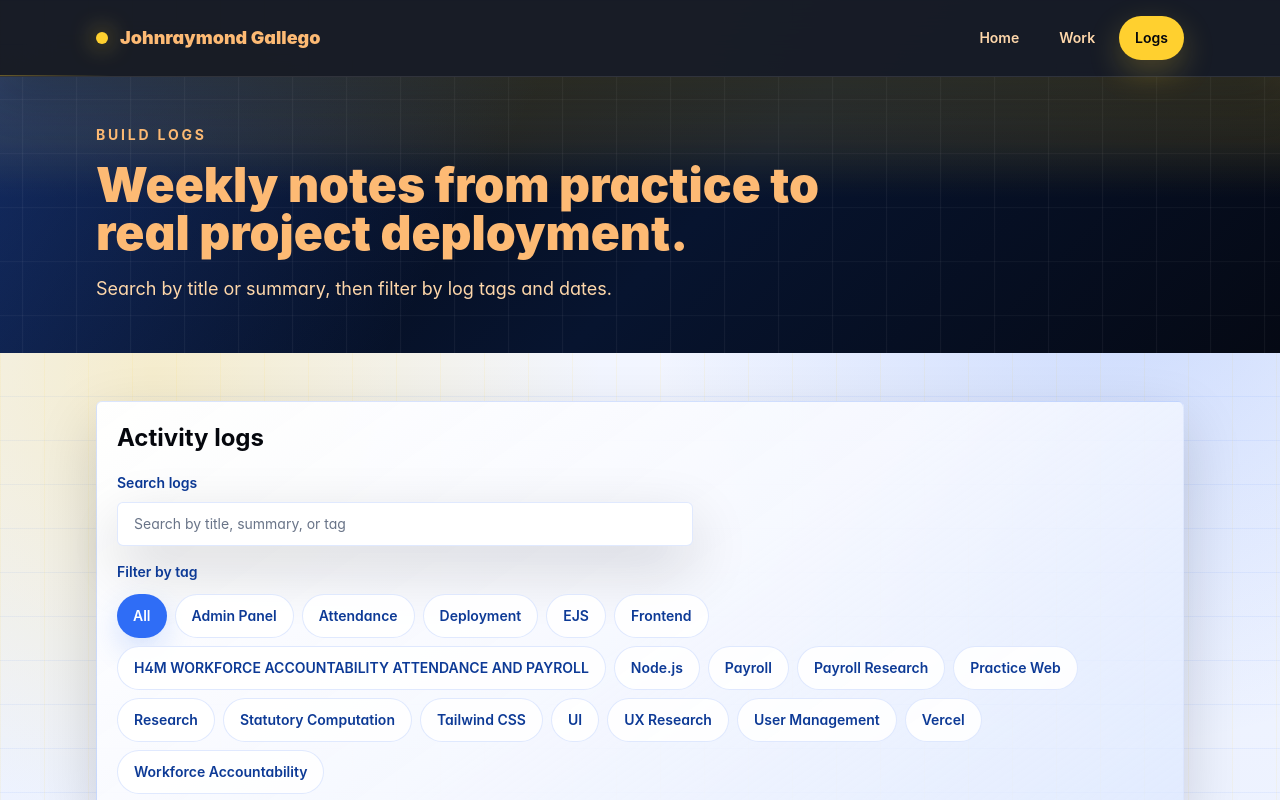
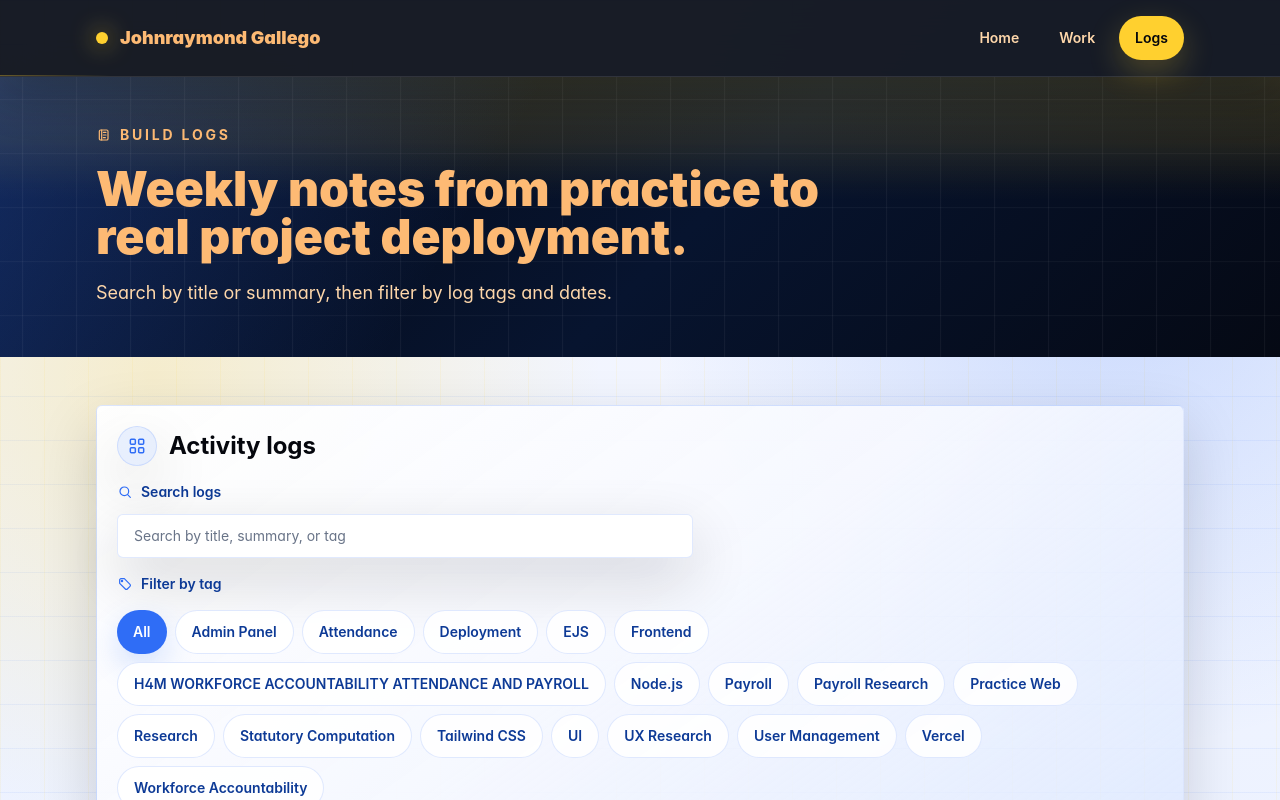
Before and after one commit to johnraymondgallego08-maker/my_portfolio, a Next.js app: page /logs in a window 1280 px wide. Shown: the top 800 px of the page. Built offline with nearby package versions, Linux system fonts and the light colour scheme; no server answers.

Commit message:
added icons

```diff
--- a/app/logs/page.tsx
+++ b/app/logs/page.tsx
@@ -1,4 +1,5 @@
 import type { Metadata } from "next";
+import { NotebookIcon } from "@/components/atoms/Icons";
 import { LogFilterList } from "@/components/molecules/LogFilterList";
 import { getLogs } from "@/lib/logs";
 
@@ -18,7 +19,8 @@ export default async function LogsPage() {
         <div className="pointer-events-none absolute left-0 top-0 h-28 w-full animate-scan-line bg-gradient-to-b from-transparent via-moss/20 to-transparent" />
         <div className="relative mx-auto max-w-6xl px-4 py-12 sm:px-6 lg:px-8">
           <div className="max-w-3xl space-y-4 motion-safe:animate-fade-up">
-            <p className="text-sm font-bold uppercase tracking-[0.2em] text-orange-300">
+            <p className="inline-flex items-center gap-2 text-sm font-bold uppercase tracking-[0.2em] text-orange-300">
+              <NotebookIcon className="h-4 w-4" />
               Build Logs
             </p>
             <h1 className="text-3xl font-black tracking-normal text-orange-300 sm:text-5xl">
--- a/app/page.tsx
+++ b/app/page.tsx
@@ -2,6 +2,19 @@ import Link from "next/link";
 import Image from "next/image";
 import { Space_Grotesk } from "next/font/google";
 import { Badge } from "@/components/atoms/Badge";
+import {
+  ArrowRightIcon,
+  CloudLaunchIcon,
+  CodeIcon,
+  DatabaseIcon,
+  LayersIcon,
+  NotebookIcon,
+  RouteIcon,
+  SearchIcon,
+  SparkIcon,
+  UserBadgeIcon,
+  WindIcon
+} from "@/components/atoms/Icons";
 import { FeaturedProjects } from "@/components/sections/FeaturedProjects";
 import { Timeline } from "@/components/sections/Timeline";
 import { getFeaturedProjects, getProjects } from "@/lib/projects";
@@ -12,15 +25,21 @@ const heroFont = Space_Grotesk({
   display: "swap"
 });
 
+const highlightCards = [
+  { label: "Role", value: "4th Year Intern", Icon: UserBadgeIcon },
+  { label: "Focus", value: "Systems and UX flow", Icon: SparkIcon },
+  { label: "Stack", value: "Node.js, EJS, Tailwind, Vercel", Icon: LayersIcon }
+];
+
 const movingTech = [
-  "Next.js",
-  "TypeScript",
-  "Tailwind CSS",
-  "Markdown Logs",
-  "Local JSON",
-  "Static Routes",
-  "SEO Metadata",
-  "Vercel"
+  { label: "Next.js", Icon: CodeIcon },
+  { label: "TypeScript", Icon: CodeIcon },
+  { label: "Tailwind CSS", Icon: WindIcon },
+  { label: "Markdown Logs", Icon: NotebookIcon },
+  { label: "Local JSON", Icon: DatabaseIcon },
+  { label: "Static Routes", Icon: RouteIcon },
+  { label: "SEO Metadata", Icon: SearchIcon },
+  { label: "Vercel", Icon: CloudLaunchIcon }
 ];
 
 export default function HomePage() {
@@ -43,11 +62,8 @@ export default function HomePage() {
                 UEP INTERN / 2026
               </p>
               <h1 className={`${heroFont.className} max-w-3xl text-2xl font-bold leading-tight tracking-[0.035em] text-orange-300 sm:text-4xl lg:text-5xl`}>
-                <span className="block text-lg font-bold tracking-[0.08em] text-orange-100 sm:text-2xl">
-                  Hi, I&apos;m John.
-                </span>
-                <span className="mt-3 block">
-                  Johnraymond Gallego designs practical systems with a polished digital edge.
+                <span className="block">
+                  John Raymond Gallego builds polished, practical systems.
                 </span>
               </h1>
               <p className="max-w-2xl text-base leading-7 text-orange-200 sm:text-lg sm:leading-8">
@@ -55,13 +71,12 @@ export default function HomePage() {
               </p>
             </div>
             <div className="grid gap-3 sm:grid-cols-3">
-              {[
-                ["Role", "4th Year Intern"],
-                ["Focus", "Systems and UX flow"],
-                ["Stack", "Node.js, EJS, Tailwind, Vercel"]
-              ].map(([label, value]) => (
+              {highlightCards.map(({ label, value, Icon }) => (
                 <div className="animated-border rounded-md border border-white/10 bg-gradient-to-br from-white/[0.12] to-white/[0.04] p-4 shadow-soft backdrop-blur transition duration-300 hover:-translate-y-1 hover:bg-white/[0.14]" key={label}>
-                  <p className="text-xs font-bold uppercase tracking-[0.16em] text-orange-300">
+                  <span className="inline-flex h-10 w-10 items-center justify-center rounded-full border border-white/10 bg-white/[0.08] text-orange-100 shadow-[0_10px_22px_rgba(10,18,38,0.22)]">
+                    <Icon className="h-5 w-5" />
+                  </span>
+                  <p className="mt-3 text-xs font-bold uppercase tracking-[0.16em] text-orange-300">
                     {label}
                   </p>
                   <p className="mt-2 text-sm font-semibold leading-6 text-orange-100">
@@ -72,26 +87,27 @@ export default function HomePage() {
             </div>
             <div className="flex flex-wrap gap-3">
               <Link className="group inline-flex min-h-11 items-center justify-center overflow-hidden rounded-full bg-moss px-5 py-2 text-sm font-semibold text-ink shadow-[0_16px_40px_rgba(255,208,47,0.22)] transition duration-300 hover:-translate-y-0.5 hover:bg-[#ffdc5e] hover:shadow-[0_20px_52px_rgba(255,208,47,0.35)]" href="/work">
+                <LayersIcon className="mr-2 h-4 w-4" />
                 View Work
-                <span className="ml-2 transition-transform duration-300 group-hover:translate-x-1" aria-hidden="true">
-                  -&gt;
-                </span>
+                <ArrowRightIcon className="ml-2 h-4 w-4 transition-transform duration-300 group-hover:translate-x-1" />
               </Link>
               <Link className="group inline-flex min-h-11 items-center justify-center rounded-full border border-white/15 bg-white/10 px-5 py-2 text-sm font-semibold text-orange-200 transition duration-300 hover:-translate-y-0.5 hover:border-moss/70 hover:bg-white/15" href="/logs">
+                <NotebookIcon className="mr-2 h-4 w-4" />
                 Read Build Logs
-                <span className="ml-2 transition-transform duration-300 group-hover:translate-x-1" aria-hidden="true">
-                  -&gt;
-                </span>
+                <ArrowRightIcon className="ml-2 h-4 w-4 transition-transform duration-300 group-hover:translate-x-1" />
               </Link>
             </div>
             <div className="marquee-mask w-full max-w-full overflow-hidden border-y border-white/10 py-3">
               <div className="flex w-max animate-ticker gap-3 hover:[animation-play-state:paused]">
-                {[...movingTech, ...movingTech].map((tech, index) => (
+                {[...movingTech, ...movingTech].map(({ label, Icon }, index) => (
                   <span
-                    className="rounded-full border border-white/10 bg-white/[0.08] px-4 py-2 text-xs font-bold uppercase tracking-[0.16em] text-orange-100"
-                    key={`${tech}-${index}`}
+                    className="inline-flex items-center gap-2 rounded-full border border-white/10 bg-white/[0.08] px-4 py-2 text-xs font-bold uppercase tracking-[0.16em] text-orange-100 shadow-[0_12px_30px_rgba(10,18,38,0.18)]"
+                    key={`${label}-${index}`}
                   >
-                    {tech}
+                    <span className="inline-flex h-6 w-6 items-center justify-center rounded-full border border-white/10 bg-white/[0.06] text-moss">
+                      <Icon className="h-3.5 w-3.5" />
+                    </span>
+                    {label}
                   </span>
                 ))}
               </div>
--- a/app/work/page.tsx
+++ b/app/work/page.tsx
@@ -1,4 +1,5 @@
 import type { Metadata } from "next";
+import { LayersIcon } from "@/components/atoms/Icons";
 import { WorkGallery } from "@/components/molecules/WorkGallery";
 import {
   getProjectCategories,
@@ -24,7 +25,8 @@ export default function WorkPage() {
         <div className="pointer-events-none absolute left-0 top-0 h-28 w-full animate-scan-line bg-gradient-to-b from-transparent via-moss/20 to-transparent" />
         <div className="relative mx-auto max-w-6xl px-4 py-12 sm:px-6 lg:px-8">
           <div className="max-w-3xl space-y-4 motion-safe:animate-fade-up">
-            <p className="text-sm font-bold uppercase tracking-[0.2em] text-orange-300">
+            <p className="inline-flex items-center gap-2 text-sm font-bold uppercase tracking-[0.2em] text-orange-300">
+              <LayersIcon className="h-4 w-4" />
               Project Work
             </p>
             <h1 className="text-3xl font-black tracking-normal text-orange-300 sm:text-5xl">
--- /dev/null
+++ b/components/atoms/Icons.tsx
@@ -0,0 +1,152 @@
+import type { SVGProps } from "react";
+
+type IconProps = SVGProps<SVGSVGElement>;
+
+function IconBase({ children, className = "", ...props }: IconProps) {
+  return (
+    <svg
+      aria-hidden="true"
+      className={className}
+      fill="none"
+      stroke="currentColor"
+      strokeLinecap="round"
+      strokeLinejoin="round"
+      strokeWidth="1.8"
+      viewBox="0 0 24 24"
+      {...props}
+    >
+      {children}
+    </svg>
+  );
+}
+
+export function ArrowRightIcon(props: IconProps) {
+  return (
+    <IconBase {...props}>
+      <path d="M5 12h14" />
+      <path d="m13 6 6 6-6 6" />
+    </IconBase>
+  );
+}
+
+export function DatabaseIcon(props: IconProps) {
+  return (
+    <IconBase {...props}>
+      <ellipse cx="12" cy="5.5" rx="7" ry="3.5" />
+      <path d="M5 5.5v6c0 1.9 3.1 3.5 7 3.5s7-1.6 7-3.5v-6" />
+      <path d="M5 11.5v6c0 1.9 3.1 3.5 7 3.5s7-1.6 7-3.5v-6" />
+    </IconBase>
+  );
+}
+
+export function RouteIcon(props: IconProps) {
+  return (
+    <IconBase {...props}>
+      <circle cx="6" cy="18" r="2" />
+      <circle cx="18" cy="6" r="2" />
+      <path d="M8 18h4a4 4 0 0 0 4-4V8" />
+      <path d="M10 6h4" />
+    </IconBase>
+  );
+}
+
+export function SearchIcon(props: IconProps) {
+  return (
+    <IconBase {...props}>
+      <circle cx="11" cy="11" r="6.5" />
+      <path d="m16 16 4 4" />
+    </IconBase>
+  );
+}
+
+export function CloudLaunchIcon(props: IconProps) {
+  return (
+    <IconBase {...props}>
+      <path d="M7 17.5h9.5a3.5 3.5 0 0 0 .3-7 5 5 0 0 0-9.7-1.3A4 4 0 0 0 7 17.5Z" />
+      <path d="m12 15.5 3-3" />
+      <path d="M15 12.5V8.5" />
+      <path d="M15 8.5h-4" />
+    </IconBase>
+  );
+}
+
+export function CodeIcon(props: IconProps) {
+  return (
+    <IconBase {...props}>
+      <path d="m9 8-4 4 4 4" />
+      <path d="m15 8 4 4-4 4" />
+      <path d="m13 5-2 14" />
+    </IconBase>
+  );
+}
+
+export function WindIcon(props: IconProps) {
+  return (
+    <IconBase {...props}>
+      <path d="M4 9h10a2.5 2.5 0 1 0-2.5-2.5" />
+      <path d="M4 13h14a2.5 2.5 0 1 1-2.5 2.5" />
+      <path d="M4 17h8" />
+    </IconBase>
+  );
+}
+
+export function NotebookIcon(props: IconProps) {
+  return (
+    <IconBase {...props}>
+      <path d="M7 4.5h9a2 2 0 0 1 2 2v11a2 2 0 0 1-2 2H7a2 2 0 0 1-2-2v-11a2 2 0 0 1 2-2Z" />
+      <path d="M8.5 4.5v15" />
+      <path d="M11 8h4" />
+      <path d="M11 12h4" />
+      <path d="M11 16h3" />
+    </IconBase>
+  );
+}
+
+export function UserBadgeIcon(props: IconProps) {
+  return (
+    <IconBase {...props}>
+      <circle cx="12" cy="8" r="3.25" />
+      <path d="M6 18a6 6 0 0 1 12 0" />
+      <path d="m17.5 4.5 1 1 2-2" />
+    </IconBase>
+  );
+}
+
+export function SparkIcon(props: IconProps) {
+  return (
+    <IconBase {...props}>
+      <path d="m12 3 1.8 5.2L19 10l-5.2 1.8L12 17l-1.8-5.2L5 10l5.2-1.8Z" />
+      <path d="m18 15 .8 2.2L21 18l-2.2.8L18 21l-.8-2.2L15 18l2.2-.8Z" />
+    </IconBase>
+  );
+}
+
+export function LayersIcon(props: IconProps) {
+  return (
+    <IconBase {...props}>
+      <path d="m12 4 8 4-8 4-8-4 8-4Z" />
+      <path d="m4 12 8 4 8-4" />
+      <path d="m4 16 8 4 8-4" />
+    </IconBase>
+  );
+}
+
+export function TagIcon(props: IconProps) {
+  return (
+    <IconBase {...props}>
+      <path d="M11 4H6a2 2 0 0 0-2 2v5l8.5 8.5a2.1 2.1 0 0 0 3 0l4-4a2.1 2.1 0 0 0 0-3Z" />
+      <circle cx="7.5" cy="7.5" r="1" />
+    </IconBase>
+  );
+}
+
+export function GridIcon(props: IconProps) {
+  return (
+    <IconBase {...props}>
+      <rect x="4" y="4" width="6" height="6" rx="1.2" />
+      <rect x="14" y="4" width="6" height="6" rx="1.2" />
+      <rect x="4" y="14" width="6" height="6" rx="1.2" />
+      <rect x="14" y="14" width="6" height="6" rx="1.2" />
+    </IconBase>
+  );
+}
--- a/components/molecules/LogCard.tsx
+++ b/components/molecules/LogCard.tsx
@@ -25,7 +25,7 @@ export function LogCard({
   );
 
   return (
-    <article className="interactive-card panel-gradient group rounded-md border border-clay/15 p-5 shadow-soft transition duration-500 hover:-translate-y-2 hover:border-clay/35 hover:shadow-lift">
+    <article className="interactive-card panel-gradient group flex h-full flex-col rounded-md border border-clay/15 p-5 shadow-soft transition duration-500 hover:-translate-y-2 hover:border-clay/35 hover:shadow-lift">
       <div className="mb-4 flex flex-wrap items-center gap-2 text-sm font-medium text-steel">
         <time dateTime={log.date}>{formatDate(log.date)}</time>
         <span className="text-moss" aria-hidden="true">/</span>
@@ -34,7 +34,7 @@ export function LogCard({
       <h2 className="break-words text-xl font-bold tracking-normal text-ink transition duration-300 group-hover:text-navy">
         {titleContent}
       </h2>
-      <p className="mt-3 text-sm leading-6 text-slate-600">{log.summary}</p>
+      <p className="mt-3 flex-1 text-sm leading-6 text-slate-600">{log.summary}</p>
       <div className="mt-5 flex flex-wrap gap-2" aria-label={`${log.title} tags`}>
         {log.tags.map((tag) => (
           <Badge key={tag} variant="accent">
--- a/components/molecules/LogFilterList.tsx
+++ b/components/molecules/LogFilterList.tsx
@@ -1,6 +1,7 @@
 "use client";
 
 import { useMemo, useState } from "react";
+import { GridIcon, SearchIcon, TagIcon } from "@/components/atoms/Icons";
 import { LogModalList } from "@/components/molecules/LogModalList";
 import type { LogEntry } from "@/lib/types";
 
@@ -31,11 +32,17 @@ export function LogFilterList({ logs }: { logs: LogEntry[] }) {
   return (
     <section className="space-y-8" aria-labelledby="log-filter-title">
       <div className="animated-border panel-gradient space-y-4 rounded-md border border-clay/15 p-5 shadow-soft transition duration-300 hover:shadow-glow">
-        <h2 className="text-2xl font-bold tracking-normal text-ink" id="log-filter-title">
+        <h2 className="inline-flex items-center gap-3 text-2xl font-bold tracking-normal text-ink" id="log-filter-title">
+          <span className="inline-flex h-10 w-10 items-center justify-center rounded-full border border-clay/15 bg-clay/10 text-clay shadow-soft">
+            <GridIcon className="h-5 w-5" />
+          </span>
           Activity logs
         </h2>
         <label className="block max-w-xl space-y-2">
-          <span className="text-sm font-semibold text-navy">Search logs</span>
+          <span className="inline-flex items-center gap-2 text-sm font-semibold text-navy">
+            <SearchIcon className="h-4 w-4 text-clay" />
+            Search logs
+          </span>
           <input
             className="min-h-11 w-full rounded-md border border-clay/15 bg-white px-4 text-sm text-ink shadow-soft transition duration-300 placeholder:text-steel focus:border-clay focus:outline-none focus:ring-2 focus:ring-clay/20"
             onChange={(event) => setSearch(event.target.value)}
@@ -45,7 +52,10 @@ export function LogFilterList({ logs }: { logs: LogEntry[] }) {
           />
         </label>
         <div className="space-y-3">
-          <p className="text-sm font-semibold text-navy">Filter by tag</p>
+          <p className="inline-flex items-center gap-2 text-sm font-semibold text-navy">
+            <TagIcon className="h-4 w-4 text-clay" />
+            Filter by tag
+          </p>
           <div className="flex flex-wrap gap-2">
             {tags.map((tag) => (
               <button
--- a/components/molecules/LogModalList.tsx
+++ b/components/molecules/LogModalList.tsx
@@ -18,10 +18,10 @@ export function LogModalList({ logs }: { logs: LogEntry[] }) {
 
   return (
     <>
-      <section className="grid gap-5 md:grid-cols-2" aria-label="Weekly logs">
+      <section className="grid items-stretch gap-5 md:grid-cols-2" aria-label="Weekly logs">
         {logs.map((log, index) => (
           <div
-            className="motion-safe:animate-scale-in"
+            className="h-full motion-safe:animate-scale-in"
             key={log.slug}
             style={{ animationDelay: `${index * 80}ms` }}
           >
--- a/components/molecules/WorkGallery.tsx
+++ b/components/molecules/WorkGallery.tsx
@@ -2,6 +2,7 @@
 
 import { useCallback, useMemo, useState } from "react";
 import { Button } from "@/components/atoms/Button";
+import { GridIcon, LayersIcon, SearchIcon, TagIcon } from "@/components/atoms/Icons";
 import { ProjectGalleryModal } from "@/components/molecules/ProjectGalleryModal";
 import { ProjectCard } from "@/components/molecules/ProjectCard";
 import { ALL_FILTER_VALUE, filterProjects } from "@/lib/filters";
@@ -60,11 +61,17 @@ export function WorkGallery({
   return (
     <section aria-labelledby="work-gallery-title" className="space-y-8">
       <div className="animated-border panel-gradient space-y-4 rounded-md border border-clay/15 p-5 shadow-soft transition duration-300 hover:shadow-glow">
-        <h2 className="text-2xl font-bold tracking-normal text-ink" id="work-gallery-title">
+        <h2 className="inline-flex items-center gap-3 text-2xl font-bold tracking-normal text-ink" id="work-gallery-title">
+          <span className="inline-flex h-10 w-10 items-center justify-center rounded-full border border-clay/15 bg-clay/10 text-clay shadow-soft">
+            <GridIcon className="h-5 w-5" />
+          </span>
           Activity Gallery
         </h2>
         <label className="block max-w-xl space-y-2">
-          <span className="text-sm font-semibold text-navy">Search projects</span>
+          <span className="inline-flex items-center gap-2 text-sm font-semibold text-navy">
+            <SearchIcon className="h-4 w-4 text-clay" />
+            Search projects
+          </span>
           <input
             className="min-h-11 w-full rounded-md border border-clay/15 bg-white px-4 text-sm text-ink shadow-soft transition duration-300 placeholder:text-steel focus:border-clay focus:outline-none focus:ring-2 focus:ring-clay/20"
             onChange={(event) => setSearch(event.target.value)}
@@ -131,9 +138,14 @@ function FilterGroup({
   selected: string;
   onSelect: (value: string) => void;
 }) {
+  const Icon = label === "Category" ? TagIcon : LayersIcon;
+
   return (
     <fieldset className="space-y-3">
-      <legend className="text-sm font-semibold text-navy">{label}</legend>
+      <legend className="inline-flex items-center gap-2 text-sm font-semibold text-navy">
+        <Icon className="h-4 w-4 text-clay" />
+        {label}
+      </legend>
       <div className="flex flex-wrap gap-2">
         <Button
           aria-pressed={selected === ALL_FILTER_VALUE}
```
